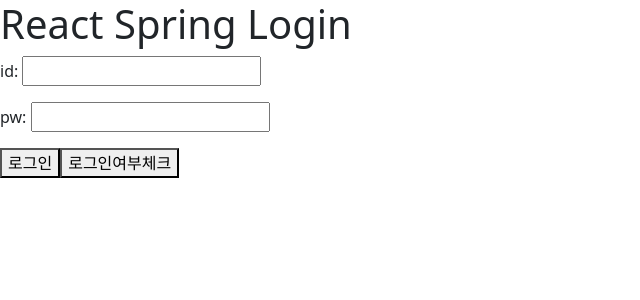
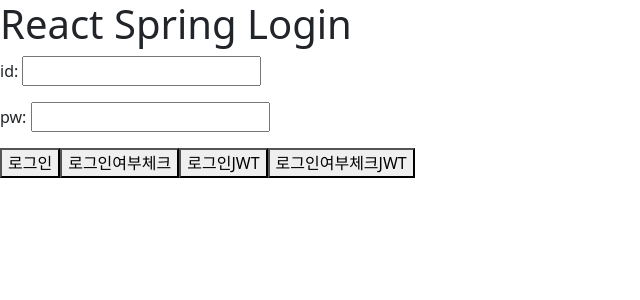
Before and after one commit to oaihr/react-study, a React (Create React App) app: page / in a window 1280 px wide. Shown: the top 300 px of the page, without its empty margins (0-640 px from the left). Built offline with nearby package versions, Linux system fonts and the light colour scheme.

Commit message:
[React Spring] JWT 방식 로그인 처리

```diff
--- a/src/react_spring/Login.js
+++ b/src/react_spring/Login.js
@@ -57,6 +57,63 @@
             }}>
                 로그인여부체크
             </button>
+
+
+            <button onClick={()=>{
+                //로그인 시도 -> 서버에 id, pw 전달
+
+                //axios.post(url, dataBody, header)
+                axios.post(
+                    '/api/loginJWT',
+                    {           // post http 요청시 보낼 body data
+                        id: id, //key : value
+                        pw: pw  //id 라는 key값 : id 변수에 들어있는 값
+                    },
+                    {
+                        headers :{
+                            'Content-Type': 'application/json'
+                        }
+                    }
+                ).then(
+                    response => {
+                        console.log(response.data); //accessToken 값이 들어있음
+
+                        let token = response.data; // JWT
+                        if(token != null && token != ''){
+                            // 로컬 스토리지에 토큰을 저장
+                            // 다음에 API 로 요청할 일 있을 때, 토큰도 담아서 같이 전송
+
+                            // 토큰을 로컬 스토리지에
+                            // localStorage.setItem(key, value);
+                            // localStorage.getItem(key)
+                            localStorage.setItem("token", token);
+                        }
+                    }
+                    // 로그인 성공? 실패?
+                    // 페이지 전환 처리~
+                )
+                .catch(error => console.log(error))
+            }}>
+                로그인JWT
+            </button>
+
+            <button onClick={()=>{
+                axios.post(
+                    '/api/loginCheckJWT',
+                    {},
+                    {
+                        headers: {
+                            "Content-Type":"application/json",
+                            "Authorization":"Bearer " + localStorage.getItem("token")
+                        }
+                    }
+
+                )
+                .then(response => console.log(response.data))
+                .catch(error => console.log(error))
+            }}>
+                로그인여부체크JWT
+            </button>
         </div>
     )
 }
```
